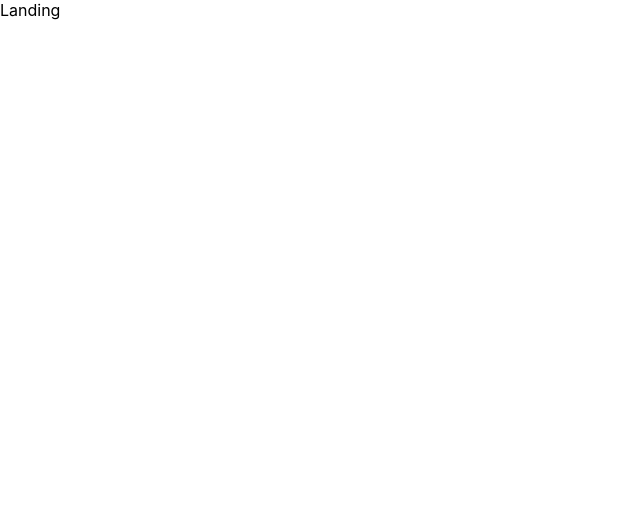
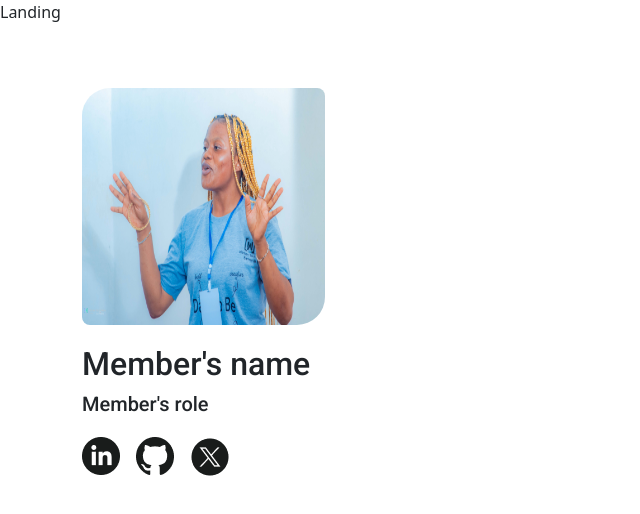
Before and after one commit to WTMBamenda/wtm-bamenda-website-frontend, a React (Create React App) app in the folder wtm-bamenda-website-frontend/: page / in a window 1280 px wide. Shown: the top 514 px of the page, without its empty margins (0-640 px from the left). Built offline with nearby package versions, Linux system fonts and the light colour scheme.

Commit message:
added card for member's profile

```diff
--- a/wtm-bamenda-website-frontend/package.json
+++ b/wtm-bamenda-website-frontend/package.json
@@ -6,6 +6,7 @@
     "@testing-library/jest-dom": "^5.17.0",
     "@testing-library/react": "^13.4.0",
     "@testing-library/user-event": "^13.5.0",
+    "bootstrap": "^5.3.2",
     "react": "^18.2.0",
     "react-dom": "^18.2.0",
     "react-scripts": "5.0.1",
--- a/wtm-bamenda-website-frontend/public/index.html
+++ b/wtm-bamenda-website-frontend/public/index.html
@@ -10,6 +10,10 @@
       content="Web site created using create-react-app"
     />
     <link rel="apple-touch-icon" href="%PUBLIC_URL%/logo192.png" />
+    <link
+      href="https://fonts.googleapis.com/css2?family=Roboto:wght@500&display=swap"
+      rel="stylesheet"
+    />
     <!--
       manifest.json provides metadata used when your web app is installed on a
       user's mobile device or desktop. See https://developers.google.com/web/fundamentals/web-app-manifest/
--- /dev/null
+++ b/wtm-bamenda-website-frontend/src/MemberProfile.css
@@ -0,0 +1,42 @@
+
+
+.profile-frame img{
+    width: 259px;
+    height: 237px;
+    border-radius: 28px 8px 28px 8px;
+    gap: 20px;
+}
+.profile{
+  margin-top: 64px;
+}
+.profile h3 {
+  font-family: "Roboto", sans-serif;
+  font-size: 32px;
+  font-weight: 500;
+  line-height: 38px;
+  margin-top: 20px;
+  margin-bottom: 10px;
+}
+
+.profile small{
+  font-family: "Roboto", sans-serif;
+  font-size: 20px;
+  font-weight: 400;
+  line-height: 23px;
+}
+.social-handles{
+  display: flex;
+  gap: 16px;
+  margin-top: 20px;
+}
+
+@media(max-width: 576px) {
+ div{
+  align-items: center;
+  text-align: center;
+ }
+  div.social-handles{
+    display: flex;
+    justify-content: center;
+  }
+}
--- a/wtm-bamenda-website-frontend/src/index.js
+++ b/wtm-bamenda-website-frontend/src/index.js
@@ -2,12 +2,23 @@ import React from 'react';
 import ReactDOM from 'react-dom/client';
 import './index.css';
 import App from './App';
+import 'bootstrap/dist/css/bootstrap.min.css';
 import reportWebVitals from './reportWebVitals';
+import MemberProfile from './pages/MemberProfile';
+import memberImage1 from "./assets/home/s3-img-1.JPG";
+
 
 const root = ReactDOM.createRoot(document.getElementById('root'));
+let memberInfo = {
+  image: memberImage1,
+  twitterProfile: `https://twitter.com/AmandineNangah/status/1358828632924430336`,
+  githubProfile: `https://github.com/nangahamandine`,
+  linkedinProfile:`Linkedin: https://www.linkedin.com/in/nangah-amandine`
+}
 root.render(
   <React.StrictMode>
     <App />
+    <MemberProfile info={memberInfo} />
   </React.StrictMode>
 );
 
--- /dev/null
+++ b/wtm-bamenda-website-frontend/src/pages/MemberProfile.js
@@ -0,0 +1,49 @@
+import React from "react";
+import "../MemberProfile.css";
+import linkedinBlack from "../assets/logos/linkedin-black.png";
+import githubBlack from "../assets/logos/github-black.png";
+import twitterBlack from "../assets/logos/x-black.png";
+
+
+
+
+
+export default function MemberProfile(props) {
+  return (
+    <div className=" container">
+      <div className="row gx-5">
+
+          <div className="col-sm-3 profile">
+            <div className="profile-frame">
+              <img
+                src={props.info.image}
+                alt="member's facial"
+                className="img-fluid"
+              />
+              <h3>Member's name</h3>
+              <small>Member's role</small>
+            </div>
+            <div className="social-handles">
+              <div className="linkedin-link">
+                <a href={props.info.linkedinProfile} rel="noopener noreferrer" >
+                  <img src={linkedinBlack} alt="linkedin" />
+                </a>
+              </div>
+              <div className="github-link">
+                <a href={props.info.githubProfile} rel="noopener noreferrer">
+                  <img src={githubBlack} alt="github" />
+                </a>
+              </div>
+              <div className="twitter-link">
+                <a href={props.info.twitterProfile} rel="noopener noreferrer">
+                  <img src={twitterBlack} alt="twitter" />
+                </a>
+              </div>
+            </div>
+          </div>
+
+
+      </div>
+    </div>
+  );
+}
```
Also changed, not shown: 1 other file (tests, documents, lock files or other folders).
